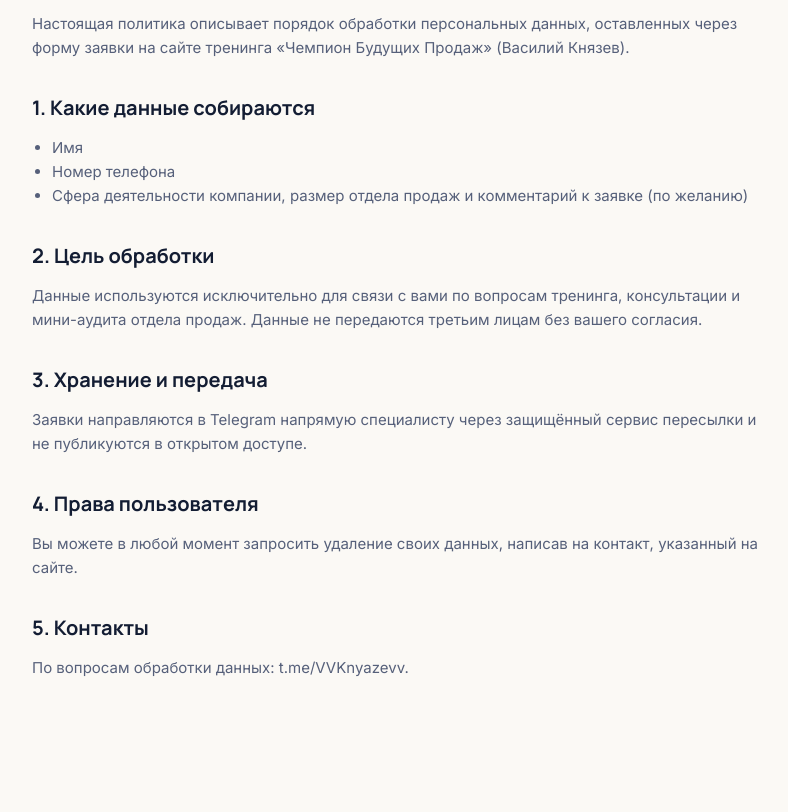
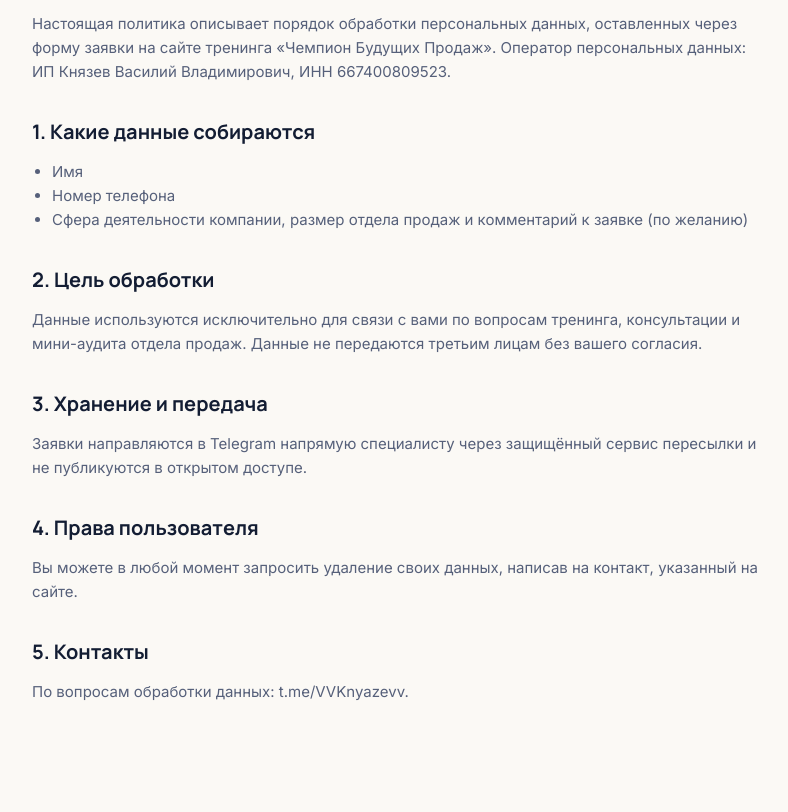
Before and after one commit to murzzsite/knyazev-champion, a plain HTML site: page privacy.html in a window 1280 px wide. Shown: the part 174-986 px from the top of the page, without its empty margins (242-1030 px from the left). Before the commit the page ends 962 px from the top, so only its background shows below. Drawn offline with Linux system fonts and the light colour scheme.

Commit message:
Яндекс Вебмастер: мета-тег подтверждения; оператор в политике

```diff
--- a/privacy.html
+++ b/privacy.html
@@ -19,7 +19,7 @@
 <div class="legal">
   <a href="index.html" class="back">← На главную</a>
   <h1>Политика конфиденциальности</h1>
-  <p>Настоящая политика описывает порядок обработки персональных данных, оставленных через форму заявки на сайте тренинга «Чемпион Будущих Продаж» (Василий Князев).</p>
+  <p>Настоящая политика описывает порядок обработки персональных данных, оставленных через форму заявки на сайте тренинга «Чемпион Будущих Продаж». Оператор персональных данных: ИП Князев Василий Владимирович, ИНН 667400809523.</p>
 
   <h2>1. Какие данные собираются</h2>
   <ul>
```
Also changed, not shown: index.html (+1 -0 lines).
